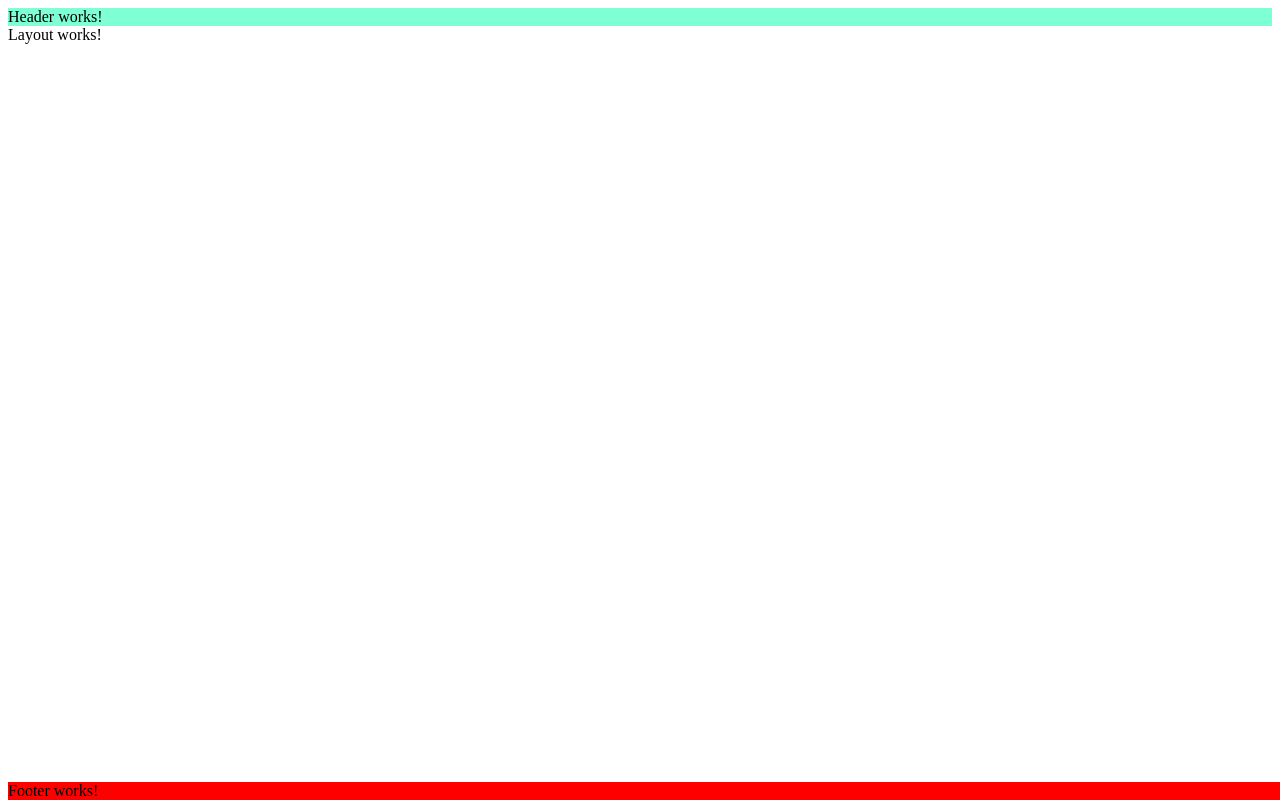
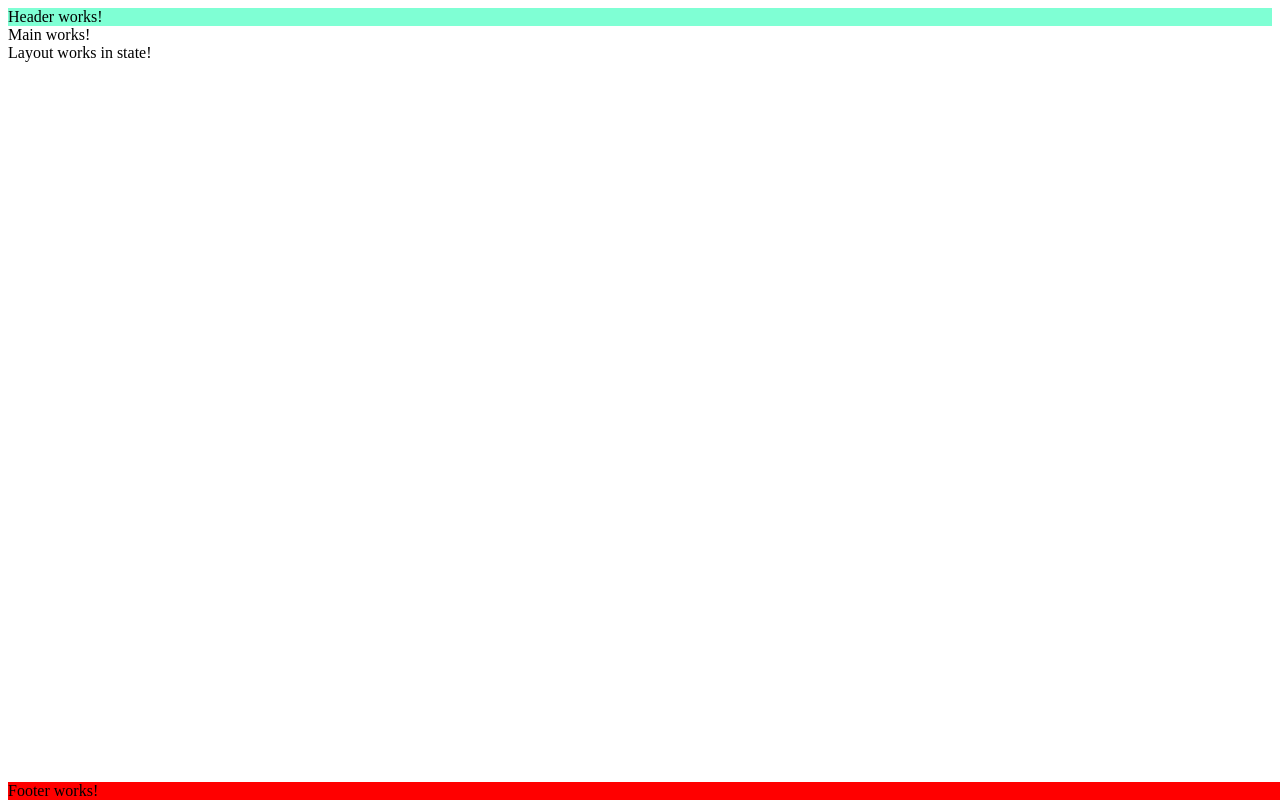
Before and after one commit to AtanasG6/react-task-manager, a React (Vite) app: page / in a window 1280 px wide. Built offline with nearby package versions, Linux system fonts and the light colour scheme.

Commit message:
Add Main component, update Layout

```diff
--- a/src/components/layout/Layout.jsx
+++ b/src/components/layout/Layout.jsx
@@ -1,11 +1,15 @@
 import { Footer } from "../footer/Footer";
 import { Header } from "../header/Header";
+import { Main } from "../main/Main";
+import { useState } from "react";
 
 export function Layout() {
+    const [message, setMessage] = useState('Layout works in state!');
+
     return (
         <>
             <Header />
-            Layout works!
+            <Main message={message} />
             <Footer />
         </>
     )
--- /dev/null
+++ b/src/components/main/Main.jsx
@@ -0,0 +1,5 @@
+export function Main({ message }) {
+    return (
+        <div className="main-content">Main works! <br />{message}</div>
+    )
+}
```
